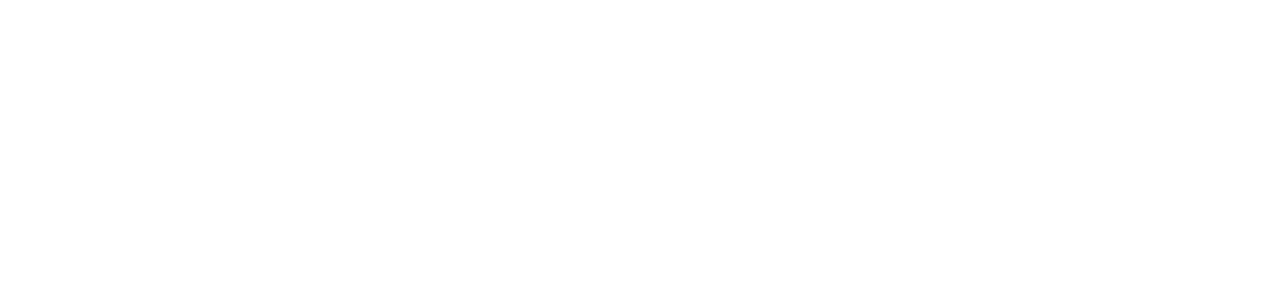
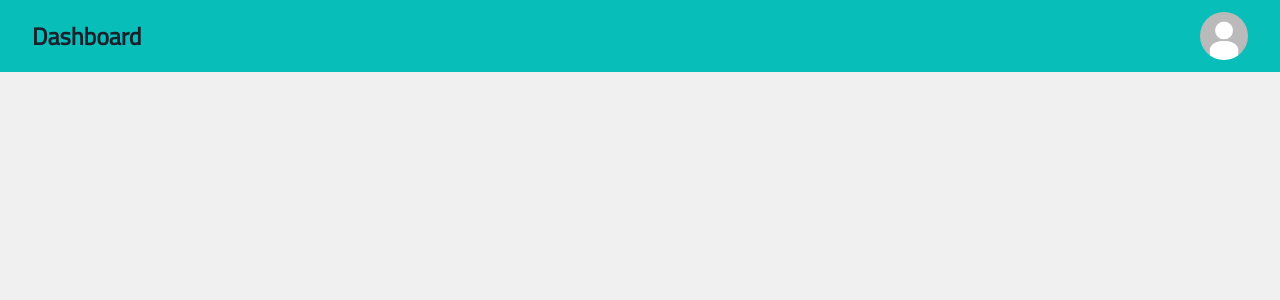
Before and after one commit to pr0m3th3usEx/AIO, a React (Create React App) app in the folder dash_front/: page /dashboard in a window 1280 px wide. Shown: the top 300 px of the page. Built offline with nearby package versions, Linux system fonts and the light colour scheme.

Commit message:
feat: add navigation bar

```diff
--- a/dash_front/src/app/AppRoutes.tsx
+++ b/dash_front/src/app/AppRoutes.tsx
@@ -1,5 +1,10 @@
 import React from 'react';
-import { BrowserRouter as Router, Routes, Route } from 'react-router-dom';
+import {
+  BrowserRouter as Router,
+  Routes,
+  Route,
+  Navigate,
+} from 'react-router-dom';
 
 import Login from 'pages/auth/Login';
 import Register from 'pages/auth/Register';
@@ -13,6 +18,7 @@ const AuthRoutes = (): JSX.Element => (
     <Routes>
       <Route path="register" element={<Register />} />
       <Route path="login" element={<Login />} />
+      <Route path="*" element={<Navigate to="/auth/login" />} />
     </Routes>
   </AuthLayout>
 );
@@ -21,7 +27,8 @@ const DashboardRoutes = (): JSX.Element => (
   <DashboardLayout>
     <Routes>
       <Route index element={<Dashboard />} />
-      <Route path="/dashboard/profile" element={<Profile />} />
+      <Route path="profile" element={<Profile />} />
+      <Route path="*" element={<Navigate to="/dashboard" />} />
     </Routes>
   </DashboardLayout>
 );
--- /dev/null
+++ b/dash_front/src/components/NavBar.tsx
@@ -0,0 +1,87 @@
+import { Image } from '@chakra-ui/image';
+import { HStack, VStack, Text, Box } from '@chakra-ui/layout';
+import UnknownProfileImage from 'assets/UnknownProfileImage.jpg';
+import { useState } from 'react';
+import { Link } from 'react-router-dom';
+
+const NavigationMenu = (): JSX.Element => {
+  const logout = (): void => {
+    localStorage.clear();
+    window.location.href = '/auth/login';
+  };
+
+  return (
+    <VStack
+      position="absolute"
+      bottom="-10px"
+      bg="white"
+      right="0"
+      width="250px"
+      borderRadius="6px"
+      spacing={0}
+      transform="translate(0, 100%)"
+    >
+      <Box
+        w="100%"
+        align="center"
+        padding="18px 24px"
+        cursor="pointer"
+        _hover={{ opacity: '0.43' }}
+      >
+        <Link to="/dashboard/profile">
+          <Text fontSize="18px" color="black">
+            Profile / Services
+          </Text>
+        </Link>
+      </Box>
+      <Box bg="gray.light" h="1px" w="100%" />
+      <Box
+        w="100%"
+        align="center"
+        padding="18px 24px"
+        cursor="pointer"
+        _hover={{ opacity: '0.43' }}
+        onClick={logout}
+      >
+        <Text fontSize="18px" color="black">
+          Log out
+        </Text>
+      </Box>
+    </VStack>
+  );
+};
+
+const NavBar = (): JSX.Element => {
+  const [menuDisplay, setMenuDisplay] = useState<boolean>(false);
+
+  return (
+    <HStack
+      h="72px"
+      w="100%"
+      bg="tiffany"
+      px="32px"
+      py="12px"
+      justifyContent="space-between"
+    >
+      <Text fontWeight="bold" fontSize="24px">
+        Dashboard
+      </Text>
+      <VStack position="relative">
+        <Image
+          onClick={() => setMenuDisplay(!menuDisplay)}
+          cursor="pointer"
+          w="48px"
+          h="48px"
+          borderRadius="50%"
+          src={UnknownProfileImage}
+          {...(menuDisplay && {
+            boxShadow: `0px 0px 4px 4px rgba(240, 240, 240, 0.32)`,
+          })}
+        />
+        {menuDisplay && <NavigationMenu />}
+      </VStack>
+    </HStack>
+  );
+};
+
+export default NavBar;
--- a/dash_front/src/pages/dashboard/Layout.tsx
+++ b/dash_front/src/pages/dashboard/Layout.tsx
@@ -1,11 +1,17 @@
-import { Box } from '@chakra-ui/layout';
+import { VStack } from '@chakra-ui/layout';
+import NavBar from 'components/NavBar';
 
 const Layout = ({
   children,
 }: {
   children: JSX.Element[] | JSX.Element;
 }): JSX.Element => {
-  return <Box>{children}</Box>;
+  return (
+    <VStack w="100%" minH="100vh" bg="gray.light">
+      <NavBar />
+      {children}
+    </VStack>
+  );
 };
 
 export default Layout;
```
Also changed, not shown: dash_front/src/assets/UnknownProfileImage.jpg (added).
